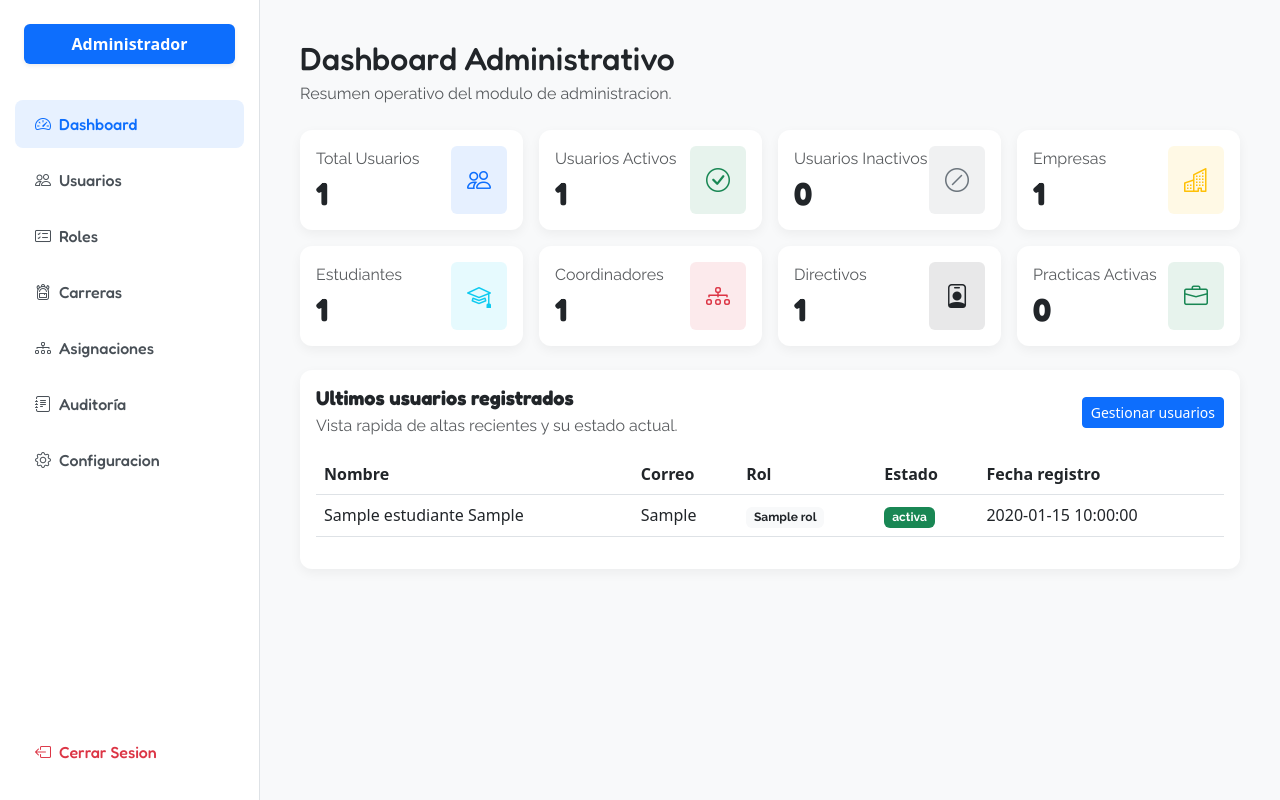
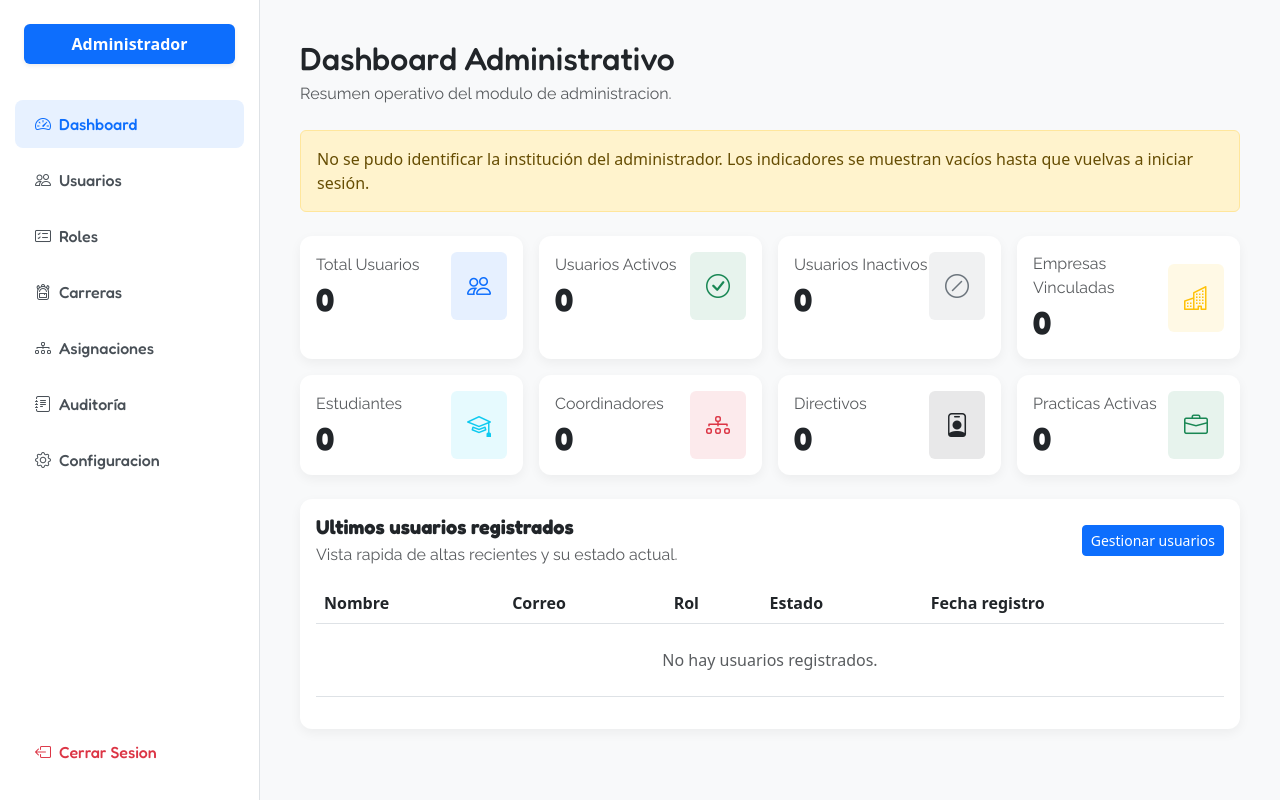
Before and after one commit to jtx-dev/Gestion-Practica-Universitaria, a PHP site: page /dashboard.php in a window 1280 px wide. Run offline with PHP 8.4, Linux system fonts and the light colour scheme; tables that the repository leaves empty or names only in its code hold one stand-in row (values such as "Sample post").

Commit message:
Fix: mejorar el manejo de la institución del usuario y la gestión de la sesión en el dashboard y el inicio de sesión.

```diff
--- a/Inicio/admin/dashboard.php
+++ b/Inicio/admin/dashboard.php
@@ -2,33 +2,75 @@
 include('../../conexion.php');
 include(__DIR__ . '/includes/common.php');
 
-$totalUsuarios = admin_query_scalar($conexion, "SELECT COUNT(*) FROM usuario");
-$usuariosActivos = admin_query_scalar($conexion, "SELECT COUNT(*) FROM usuario WHERE estado_cuenta = 'activa'");
-$usuariosInactivos = admin_query_scalar($conexion, "SELECT COUNT(*) FROM usuario WHERE estado_cuenta = 'inactiva'");
-$totalEmpresas = admin_query_scalar($conexion, "SELECT COUNT(*) FROM empresa");
-$totalEstudiantes = admin_query_scalar($conexion, "SELECT COUNT(*) FROM estudiante");
-$totalCoordinadores = admin_query_scalar($conexion, "SELECT COUNT(*) FROM coordinador");
-$totalDirectivos = admin_query_scalar($conexion, "SELECT COUNT(*) FROM directivo");
-$practicasActivas = admin_query_scalar($conexion, "SELECT COUNT(*) FROM oferta_practica WHERE estado_oferta IN ('activa', 'aprobada', 'publicada')");
-$ultimosUsuarios = admin_query_all($conexion, "SELECT u.id_usuario, u.correo, COALESCE(CONCAT(e.nombre, ' ', e.apellido), CONCAT(a.nombre, ' ', a.apellido), 'Usuario') AS nombre_completo, COALESCE(r.nombre_rol, 'Sin rol') AS rol, u.estado_cuenta, u.fecha_creacion
+$idInstitucionActual = admin_obtener_id_institucion_actual($conexion);
+$filtroInstitucion = $idInstitucionActual > 0 ? (int) $idInstitucionActual : 0;
+$filtroUsuarios = $filtroInstitucion > 0
+    ? "u.id_institucion = {$filtroInstitucion} AND r.nombre_rol IN ('Estudiante', 'Coordinador', 'Directivo')"
+    : "1 = 0";
+
+$totalUsuarios = admin_query_scalar($conexion, "SELECT COUNT(*)
 FROM usuario u
+INNER JOIN rol r ON r.id_rol = u.id_rol
+WHERE {$filtroUsuarios}");
+$usuariosActivos = admin_query_scalar($conexion, "SELECT COUNT(*)
+FROM usuario u
+INNER JOIN rol r ON r.id_rol = u.id_rol
+WHERE {$filtroUsuarios}
+  AND u.estado_cuenta = 'activa'");
+$usuariosInactivos = admin_query_scalar($conexion, "SELECT COUNT(*)
+FROM usuario u
+INNER JOIN rol r ON r.id_rol = u.id_rol
+WHERE {$filtroUsuarios}
+  AND u.estado_cuenta = 'inactiva'");
+$totalEmpresas = admin_query_scalar($conexion, "SELECT COUNT(DISTINCT e.id_usuario)
+FROM empresa e
+INNER JOIN oferta_practica op ON op.id_empresa = e.id_usuario
+INNER JOIN carrera c ON c.id_carrera = op.id_carrera
+WHERE c.id_institucion = {$filtroInstitucion}");
+$totalEstudiantes = admin_query_scalar($conexion, "SELECT COUNT(*)
+FROM usuario u
+INNER JOIN rol r ON r.id_rol = u.id_rol
+WHERE {$filtroUsuarios}
+  AND r.nombre_rol = 'Estudiante'");
+$totalCoordinadores = admin_query_scalar($conexion, "SELECT COUNT(*)
+FROM usuario u
+INNER JOIN rol r ON r.id_rol = u.id_rol
+WHERE {$filtroUsuarios}
+  AND r.nombre_rol = 'Coordinador'");
+$totalDirectivos = admin_query_scalar($conexion, "SELECT COUNT(*)
+FROM usuario u
+INNER JOIN rol r ON r.id_rol = u.id_rol
+WHERE {$filtroUsuarios}
+  AND r.nombre_rol = 'Directivo'");
+$practicasActivas = admin_query_scalar($conexion, "SELECT COUNT(*)
+FROM oferta_practica op
+INNER JOIN carrera c ON c.id_carrera = op.id_carrera
+WHERE c.id_institucion = {$filtroInstitucion}
+  AND op.estado_oferta IN ('activa', 'aprobada', 'publicada')");
+$ultimosUsuarios = admin_query_all($conexion, "SELECT u.id_usuario, u.correo, COALESCE(CONCAT(e.nombre, ' ', e.apellido), CONCAT(c.nombre, ' ', c.apellido), CONCAT(d.nombre, ' ', d.apellido), 'Usuario') AS nombre_completo, COALESCE(r.nombre_rol, 'Sin rol') AS rol, u.estado_cuenta, u.fecha_creacion
+FROM usuario u
+INNER JOIN rol r ON r.id_rol = u.id_rol
 LEFT JOIN estudiante e ON e.id_usuario = u.id_usuario
 LEFT JOIN coordinador c ON c.id_usuario = u.id_usuario
 LEFT JOIN directivo d ON d.id_usuario = u.id_usuario
-LEFT JOIN administrador a ON a.id_usuario = u.id_usuario
-LEFT JOIN rol r ON r.id_rol = u.id_rol
+WHERE {$filtroUsuarios}
 ORDER BY u.id_usuario DESC
 LIMIT 5");
 
 admin_layout_header('Dashboard Administrativo', 'Resumen operativo del modulo de administracion.');
 ?>
+<?php if ($idInstitucionActual <= 0): ?>
+    <div class="alert alert-warning mb-4">
+        No se pudo identificar la institución del administrador. Los indicadores se muestran vacíos hasta que vuelvas a iniciar sesión.
+    </div>
+<?php endif; ?>
 <div class="row g-3 mb-4">
     <?php
     $kpis = [
         ['Total Usuarios', $totalUsuarios, 'bi-people', 'primary'],
         ['Usuarios Activos', $usuariosActivos, 'bi-check-circle', 'success'],
         ['Usuarios Inactivos', $usuariosInactivos, 'bi-slash-circle', 'secondary'],
-        ['Empresas', $totalEmpresas, 'bi-buildings', 'warning'],
+        ['Empresas Vinculadas', $totalEmpresas, 'bi-buildings', 'warning'],
         ['Estudiantes', $totalEstudiantes, 'bi-mortarboard', 'info'],
         ['Coordinadores', $totalCoordinadores, 'bi-diagram-3', 'danger'],
         ['Directivos', $totalDirectivos, 'bi-person-badge', 'dark'],
--- a/Inicio/admin/includes/common.php
+++ b/Inicio/admin/includes/common.php
@@ -53,6 +53,10 @@ function admin_table_exists(mysqli $conexion, string $tableName): bool
 function admin_obtener_id_institucion_actual(mysqli $conexion): int
 {
     if (session_status() !== PHP_SESSION_ACTIVE) {
+        @session_start();
+    }
+
+    if (session_status() !== PHP_SESSION_ACTIVE) {
         return 0;
     }
 
@@ -62,9 +66,10 @@ function admin_obtener_id_institucion_actual(mysqli $conexion): int
 
     $idUsuarioSesion = (int) ($_SESSION['id_usuario'] ?? $_SESSION['usuario_id'] ?? 0);
     if ($idUsuarioSesion > 0) {
-        $stmt = mysqli_prepare($conexion, "SELECT u.id_institucion
+        $stmt = mysqli_prepare($conexion, "SELECT COALESCE(u.id_institucion, i.id_institucion, 0) AS id_institucion
             FROM usuario u
             INNER JOIN rol r ON r.id_rol = u.id_rol
+            LEFT JOIN institucion i ON i.id_administrador = u.id_usuario
             WHERE u.id_usuario = ? AND r.nombre_rol = 'Administrador'
             LIMIT 1");
         if ($stmt) {
@@ -82,9 +87,10 @@ function admin_obtener_id_institucion_actual(mysqli $conexion): int
 
     $correoSesion = trim((string) ($_SESSION['correo'] ?? $_SESSION['email'] ?? ''));
     if ($correoSesion !== '') {
-        $stmt = mysqli_prepare($conexion, "SELECT u.id_institucion
+        $stmt = mysqli_prepare($conexion, "SELECT COALESCE(u.id_institucion, i.id_institucion, 0) AS id_institucion
             FROM usuario u
             INNER JOIN rol r ON r.id_rol = u.id_rol
+            LEFT JOIN institucion i ON i.id_administrador = u.id_usuario
             WHERE u.correo = ? AND r.nombre_rol = 'Administrador'
             LIMIT 1");
         if ($stmt) {
```
Also changed, not shown: Inicio/iniciar_sesion.php (+6 -2 lines).
